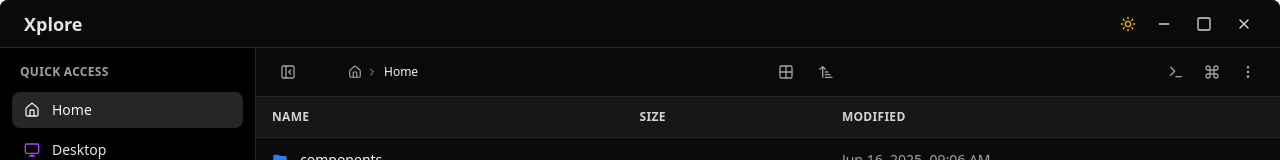
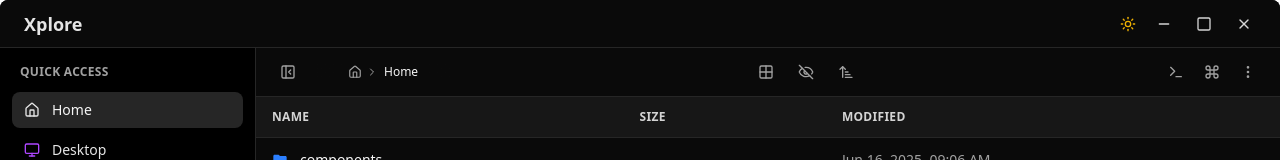
Before and after one commit to unnikrishnanNam/xplore-v2, a React (Vite) app: page / in a window 1280 px wide. Shown: the top 160 px of the page. Built offline with nearby package versions, Linux system fonts and the light colour scheme.

Commit message:
feat: Add show hidden files functionality to FileExplorer and Toolbar components

```diff
--- a/src/components/FileExplorer.tsx
+++ b/src/components/FileExplorer.tsx
@@ -8,6 +8,7 @@
   fileViewModeAtom,
   fileSortModeAtom,
   fileSortOrderAtom,
+  showHiddenFilesAtom,
 } from "@/store/atoms";
 import { cn } from "@/lib/utils";
 import Toolbar from "./Toolbar";
@@ -22,6 +23,7 @@
   const [viewMode] = useAtom(fileViewModeAtom);
   const [sortMode] = useAtom(fileSortModeAtom);
   const [sortOrder] = useAtom(fileSortOrderAtom);
+  const [showHiddenFiles] = useAtom(showHiddenFilesAtom);
   const [contextMenu, setContextMenu] = useState<{
     x: number;
     y: number;
@@ -33,7 +35,15 @@
   } | null>(null);
 
   const sortedFiles = useMemo(() => {
-    const sorted = [...files].sort((a, b) => {
+    // Filter out hidden files if showHiddenFiles is false
+    let filteredFiles = [...files];
+    if (!showHiddenFiles) {
+      filteredFiles = filteredFiles.filter(
+        (file) => !file.name.startsWith(".")
+      );
+    }
+
+    const sorted = filteredFiles.sort((a, b) => {
       let comparison = 0;
 
       if (sortMode === "name") {
@@ -56,7 +66,7 @@
       if (a.type === "file" && b.type === "folder") return 1;
       return 0;
     });
-  }, [files, sortMode, sortOrder]);
+  }, [files, sortMode, sortOrder, showHiddenFiles]);
 
   const handleFileClick = (fileId: string, event: React.MouseEvent) => {
     // Close any open context menu
--- a/src/components/Toolbar.tsx
+++ b/src/components/Toolbar.tsx
@@ -12,6 +12,8 @@
   Grid2X2,
   SortAsc,
   SortDesc,
+  Eye,
+  EyeOff,
 } from "lucide-react";
 import {
   sidebarCollapsedAtom,
@@ -21,6 +23,7 @@
   fileViewModeAtom,
   fileSortModeAtom,
   fileSortOrderAtom,
+  showHiddenFilesAtom,
 } from "@/store/atoms";
 import { cn } from "@/lib/utils";
 import {
@@ -40,6 +43,7 @@
   const [viewMode, setViewMode] = useAtom(fileViewModeAtom);
   const [sortMode, setSortMode] = useAtom(fileSortModeAtom);
   const [sortOrder, setSortOrder] = useAtom(fileSortOrderAtom);
+  const [showHiddenFiles, setShowHiddenFiles] = useAtom(showHiddenFilesAtom);
 
   const breadcrumbRef = useRef<HTMLDivElement>(null);
 
@@ -141,6 +145,23 @@
             )}
           </button>
 
+          <button
+            onClick={() => setShowHiddenFiles(!showHiddenFiles)}
+            className={cn(
+              "p-2 rounded-lg transition-colors",
+              showHiddenFiles
+                ? "bg-neutral-200 dark:bg-neutral-800 text-neutral-900 dark:text-neutral-100"
+                : "hover:bg-neutral-200 dark:hover:bg-neutral-800 text-neutral-500 dark:text-neutral-400"
+            )}
+            title={`${showHiddenFiles ? "Hide" : "Show"} hidden files`}
+          >
+            {showHiddenFiles ? (
+              <Eye className="w-4 h-4" />
+            ) : (
+              <EyeOff className="w-4 h-4" />
+            )}
+          </button>
+
           <Popover>
             <PopoverTrigger asChild>
               <button
--- a/src/store/atoms.ts
+++ b/src/store/atoms.ts
@@ -26,6 +26,7 @@
 export const terminalOpenAtom = atom(false);
 export const terminalMinimizedAtom = atom(false);
 export const commandPaletteOpenAtom = atom(false);
+export const showHiddenFilesAtom = atom(false);
 
 // File system atoms
 // Synchronous fallback for initial render
```
